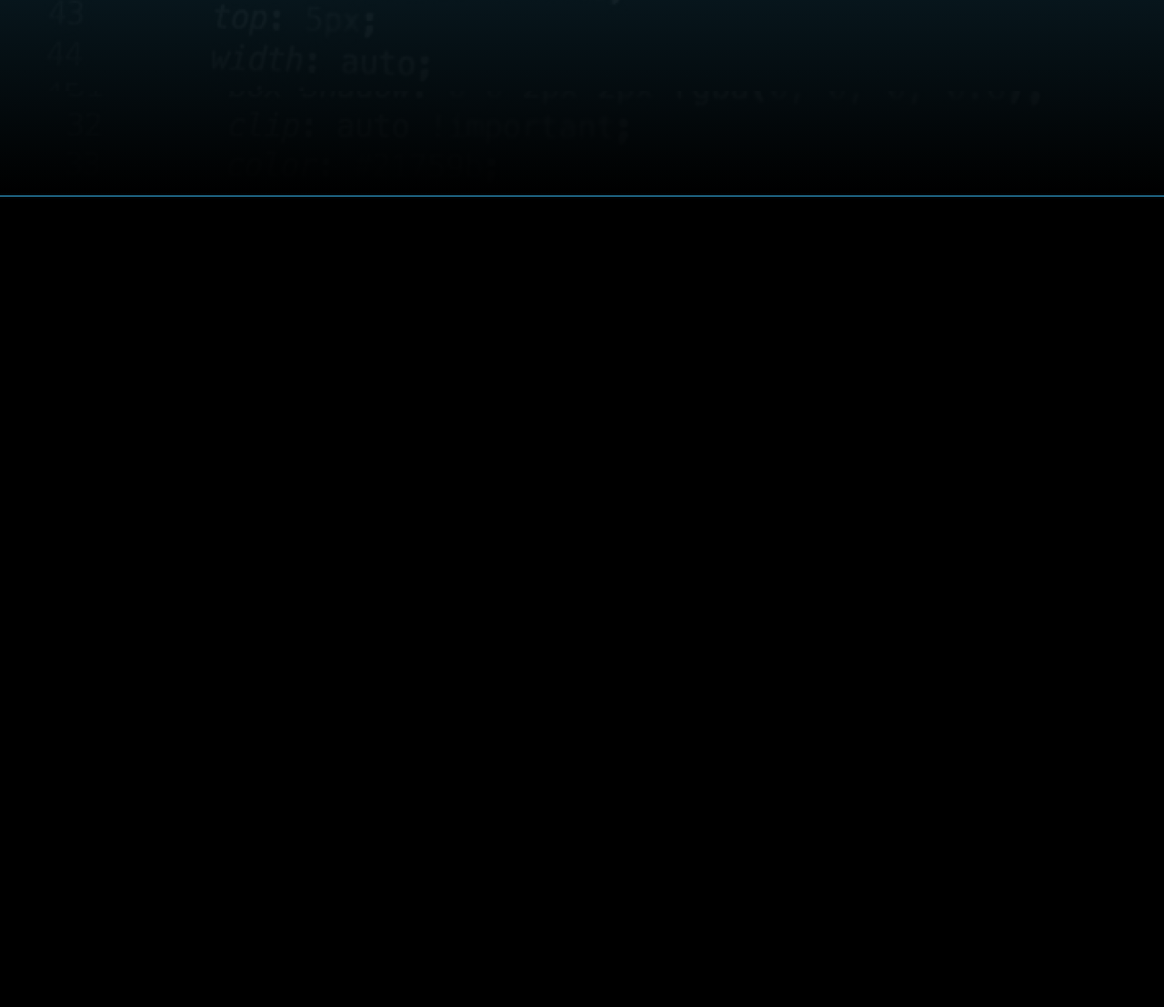
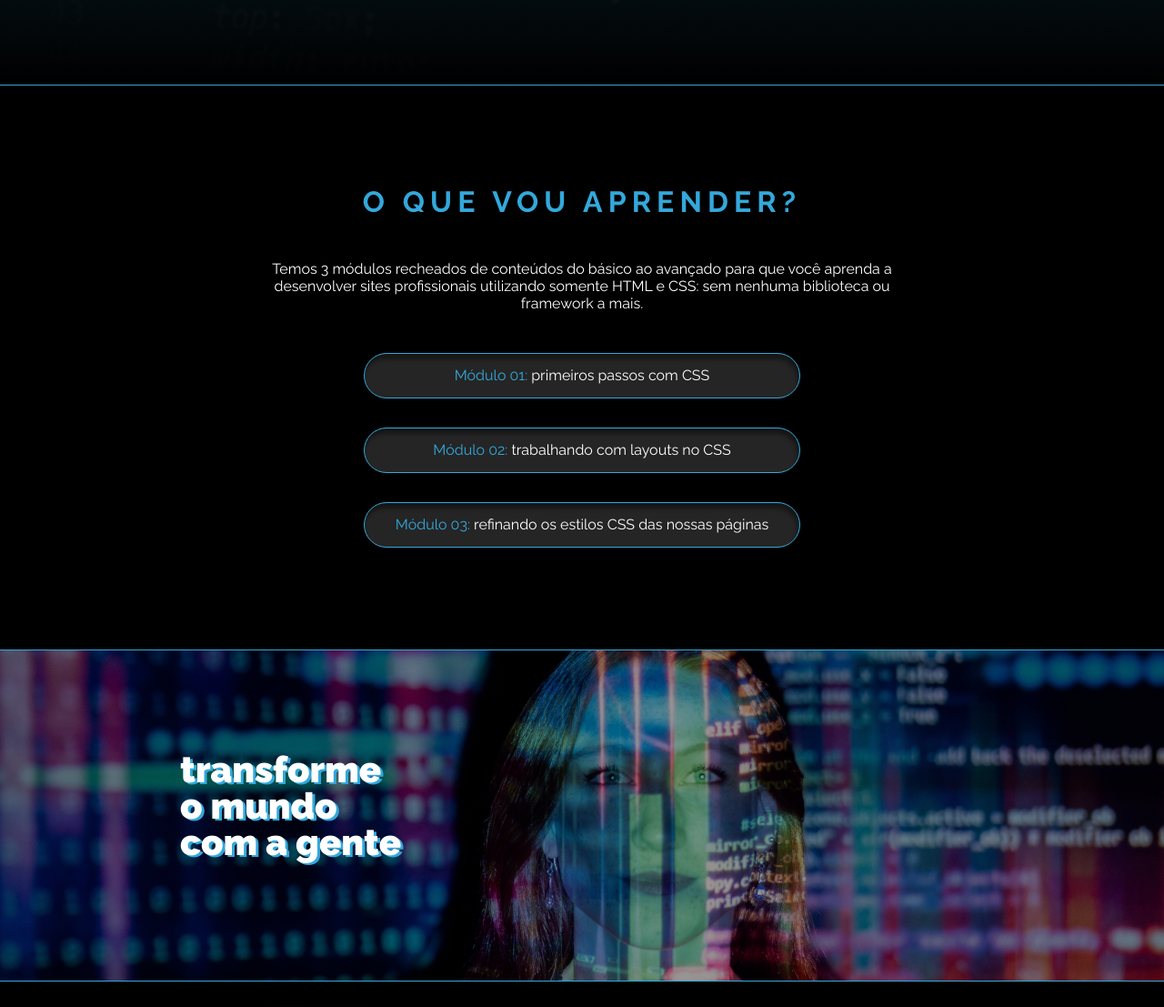
Before and after one commit to Adriana-Meyer/Landing_Page_Desafio_DIO, a plain HTML site: page index.html in a window 1280 px wide. Shown: the part 505-1612 px from the top of the page at 91% size. Before the commit the page ends 800 px from the top, so only its background shows below. Drawn offline with Linux system fonts and the light colour scheme.

Commit message:
Estruturando e estilizando a primeira sessão do conteúdo e a sessão com o banner ilustrativo

```diff
--- a/assets/css/banner/banner.css
+++ b/assets/css/banner/banner.css
@@ -2,9 +2,10 @@
     background-image:
         linear-gradient(180deg, rgba(0,0,0,1) 0%, rgba(49,168,221,0.2) 50%, rgba(0,0,0,1) 100%),
         url(../../img/banner.png);
+    background-repeat: no-repeat;
     border-bottom: 1px solid #33A8DB;
-    height: 90vh;
-    width: 100vw;
+    height: 98%;
+    width: 100%;
 }
 
 .banner__container {
@@ -14,7 +15,8 @@
     justify-content: center;
     margin: auto;
     text-align: center;
-    width: 40vw;
+    width: 40%;
+
 }
 
 .banner__logo {
@@ -45,7 +47,7 @@
     border:  1px solid #31A8DD;
     font-weight: 900;
     letter-spacing: 0.21em;
-    margin: .5rem;
+    margin: .5rem .5rem 6rem .5rem;
     padding: 1rem 1.8rem;
 }
 
--- /dev/null
+++ b/assets/css/content/imageBanner.css
@@ -0,0 +1,20 @@
+.content__imageBanner {
+    background-image: url(../../img/woman-dev.png);
+    background-repeat: no-repeat;
+    background-size: cover;
+    border-bottom: 1px solid #33A8DB;
+    height: 22.688rem;
+    width: 100%;
+}
+
+.imageBanner__title {
+    color: #ffffff;
+    font-size: 2.5rem;
+    font-weight: 900;
+    height: 8.813rem;
+    left: 12.375rem;
+    position: relative;
+    text-shadow: 3px 2px 0px #33A8DB;
+    top: 6.938rem;
+    width: 15.25rem;
+}
--- /dev/null
+++ b/assets/css/content/modules.css
@@ -0,0 +1,37 @@
+.content__modules {
+    border-bottom: 1px solid #33A8DB;
+    height: 80%;
+    text-align: center;
+    width: 100%;
+    padding-bottom: 5rem;
+}
+
+.modules__title {
+    color: #33A8DB;
+    font-size: 2rem;
+    font-weight: 700;
+    letter-spacing: 0.19em;
+    margin: 7rem auto 3rem auto;
+}
+
+.modules__text {
+    color: #ffffff;
+    font-size: 1rem;
+    font-weight: 400;
+    line-height: 1.188rem;
+    margin: 2.8rem 17rem;
+}
+
+.modules__description {
+    background-color: #252525;
+    border: 1px solid #33A8DB;
+    border-radius: 10rem;
+    box-shadow: inset -2px 6px 4px 0px rgba(0,0,0,0.4);
+    color: #ffffff;
+    margin: 2rem 25rem;
+    padding: 1rem 2rem;
+}
+
+.description__highlight {
+    color: #33A8DB;
+}
--- a/assets/css/global.css
+++ b/assets/css/global.css
@@ -2,4 +2,5 @@ body {
     background-color: #000000;
     font-family: 'Raleway', sans-serif;
     font-size: 1rem;
+    box-sizing: border-box;
 }
--- a/index.html
+++ b/index.html
@@ -13,6 +13,8 @@
     <link rel="stylesheet" href="./assets/css/reset.css" />
     <link rel="stylesheet" href="./assets/css/global.css" />
     <link rel="stylesheet" href="./assets/css/banner/banner.css" />
+    <link rel="stylesheet" href="./assets/css/content/modules.css" />
+    <link rel="stylesheet" href="./assets/css/content/imageBanner.css" />
 </head>
 
 <body>
@@ -30,12 +32,39 @@
         </div>
     </header>
 
-    <main>
-        <section></section>
-        <section></section>
-        <section></section>
+    <main class="content">
+
+        <section class="content__modules">
+            <h2 class="modules__title">O QUE VOU APRENDER?</h2>
+            <p class="modules__text">
+                    Temos 3 módulos recheados de conteúdos do básico ao avançado para que você aprenda a
+                    desenvolver sites profissionais utilizando somente HTML e CSS: sem nenhuma biblioteca ou
+                    framework a mais.
+            </p>
+            <div class="modules__description">
+                <span class="description__highlight">Módulo 01:</span> primeiros passos com CSS
+            </div>
+            <div class="modules__description">
+                <span class="description__highlight">Módulo 02:</span> trabalhando com layouts no CSS
+            </div>
+            <div class="modules__description">
+                <span class="description__highlight">Módulo 03:</span> refinando os estilos CSS das nossas páginas
+            </div>
+        </section>
+
+        <section class="content__imageBanner">
+            <h3 class="imageBanner__title">transforme o mundo com a gente</h3>
+        </section>
+
+        <section class = content__challenges>
+            <h2>EVOLUA E ENCARE NOVOS DESAFIOS PROFISSIONAIS</h2>
+            <img src="./assets/img/technology.png" alt="homem lendo algo em um tablet e 4 caixinhas com foto de profissionais e seus respectivos cargos" />
+        </section>
     </main>
-    <footer></footer>
+
+    <footer class="footer">
+
+    </footer>
 
 </body>
 </html>
```
